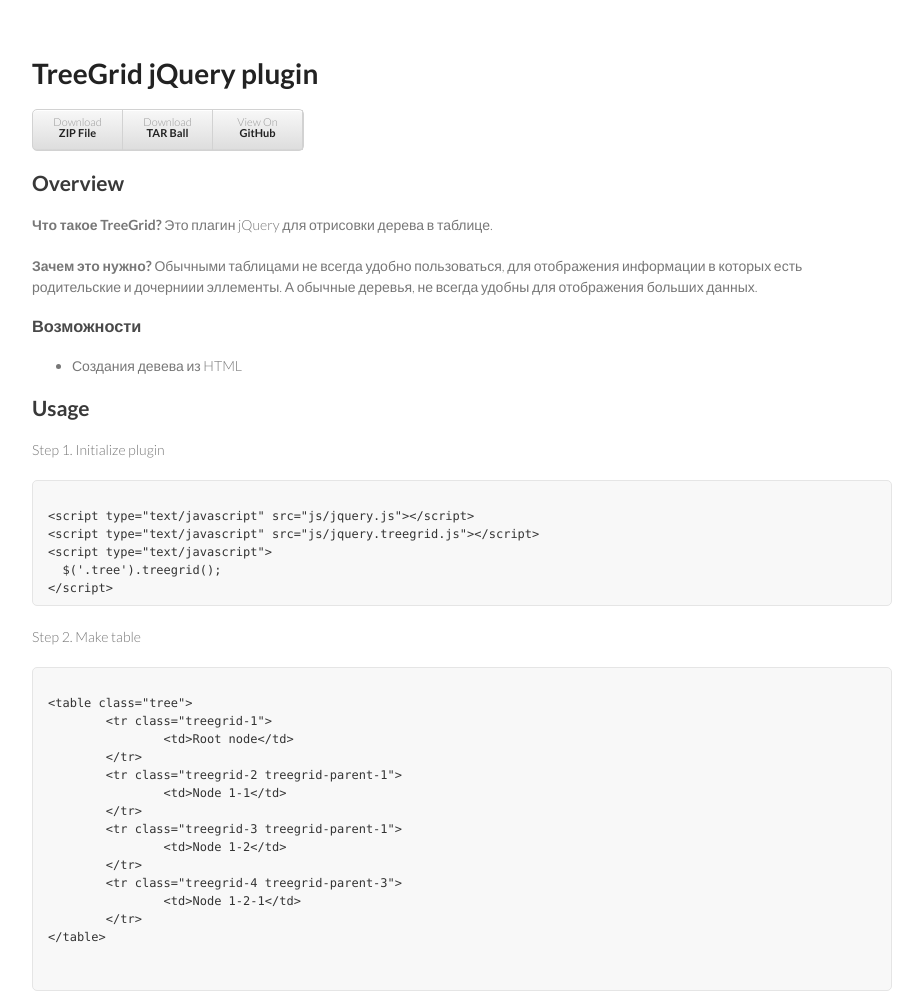
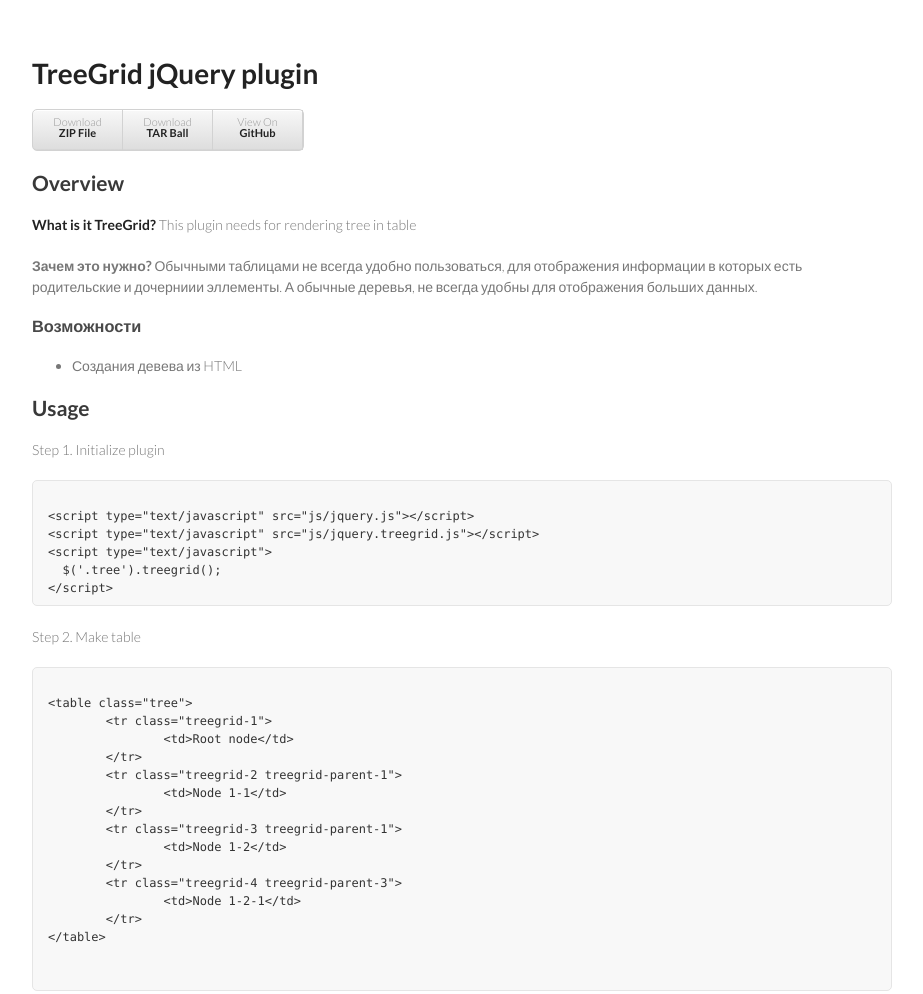
Before and after one commit to maxazan/jquery-treegrid, a plain HTML site: page index.html in a window 1280 px wide. Shown: the top 994 px of the page, without its empty margins (178-1101 px from the left). Drawn offline with Linux system fonts and the light colour scheme.

Commit message:
documents

```diff
--- a/index.html
+++ b/index.html
@@ -25,7 +25,7 @@
           <li><a href="https://github.com/maxazan/jquery-treegrid">View On <br><strong>GitHub</strong></a></li>
         </ul>
       <h2>Overview</h2>
-      <p><b>Что такое TreeGrid?</b> Это плагин jQuery для отрисовки дерева в таблице.</p>
+      <p><strong>What is it TreeGrid?</strong> This plugin needs for rendering tree in table</p>
       <p><b>Зачем это нужно?</b> Обычными таблицами не всегда удобно пользоваться, для отображения информации в которых есть
         родительские и дочерниии эллементы. А обычные деревья, не всегда удобны для отображения больших данных.</p>
 
```
